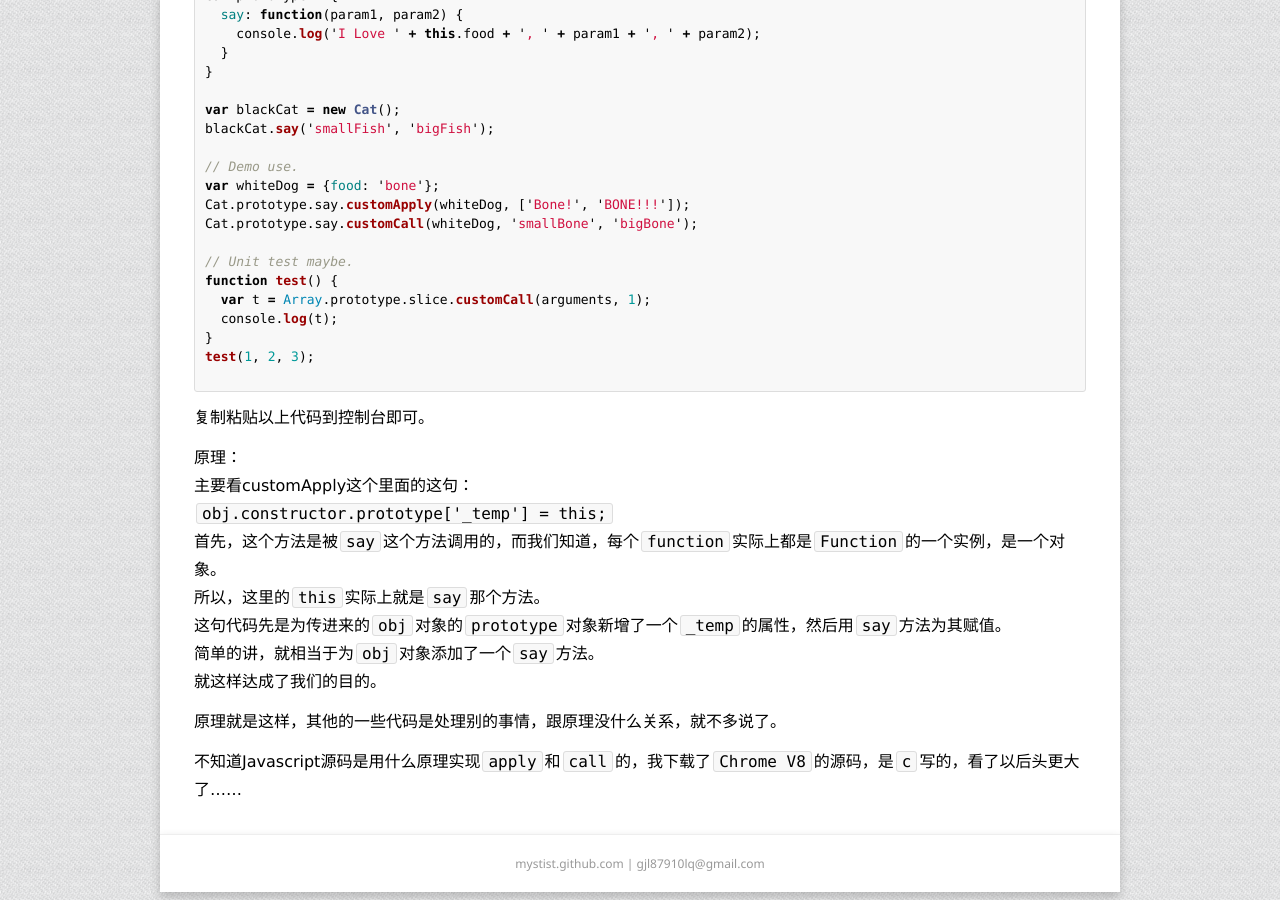
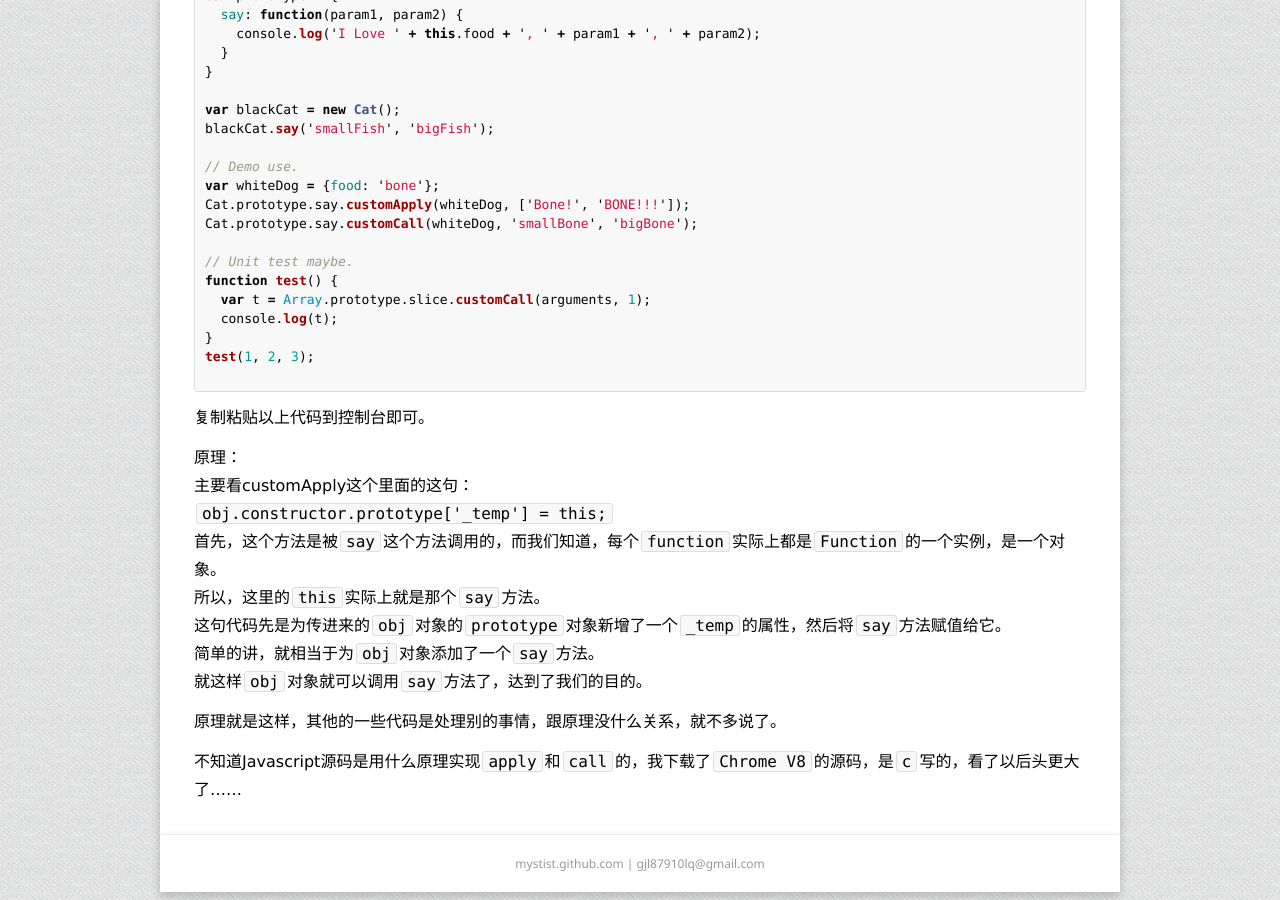
Before and after one commit to mystist/mystist.github.com, a Jekyll site: the page built from _posts/2014-04-26-1.md, in a window 1280 px wide and 900 px high, scrolled down 810 px. Built offline with Jekyll 4.4.1, drawn with Linux system fonts in a browser that asks for light colours; Markdown is read by kramdown in place of the engine named in the settings.

Commit message:
custom_apply

```diff
--- a/_posts/2014-04-26-1.md
+++ b/_posts/2014-04-26-1.md
@@ -69,10 +69,10 @@ test(1, 2, 3);
 主要看customApply这个里面的这句：
 `obj.constructor.prototype['_temp'] = this;`
 首先，这个方法是被`say`这个方法调用的，而我们知道，每个`function`实际上都是`Function`的一个实例，是一个对象。
-所以，这里的`this`实际上就是`say`那个方法。
-这句代码先是为传进来的`obj`对象的`prototype`对象新增了一个`_temp`的属性，然后用`say`方法为其赋值。
+所以，这里的`this`实际上就是那个`say`方法。
+这句代码先是为传进来的`obj`对象的`prototype`对象新增了一个`_temp`的属性，然后将`say`方法赋值给它。
 简单的讲，就相当于为`obj`对象添加了一个`say`方法。
-就这样达成了我们的目的。
+就这样`obj`对象就可以调用`say`方法了，达到了我们的目的。
 
 原理就是这样，其他的一些代码是处理别的事情，跟原理没什么关系，就不多说了。
 
```
